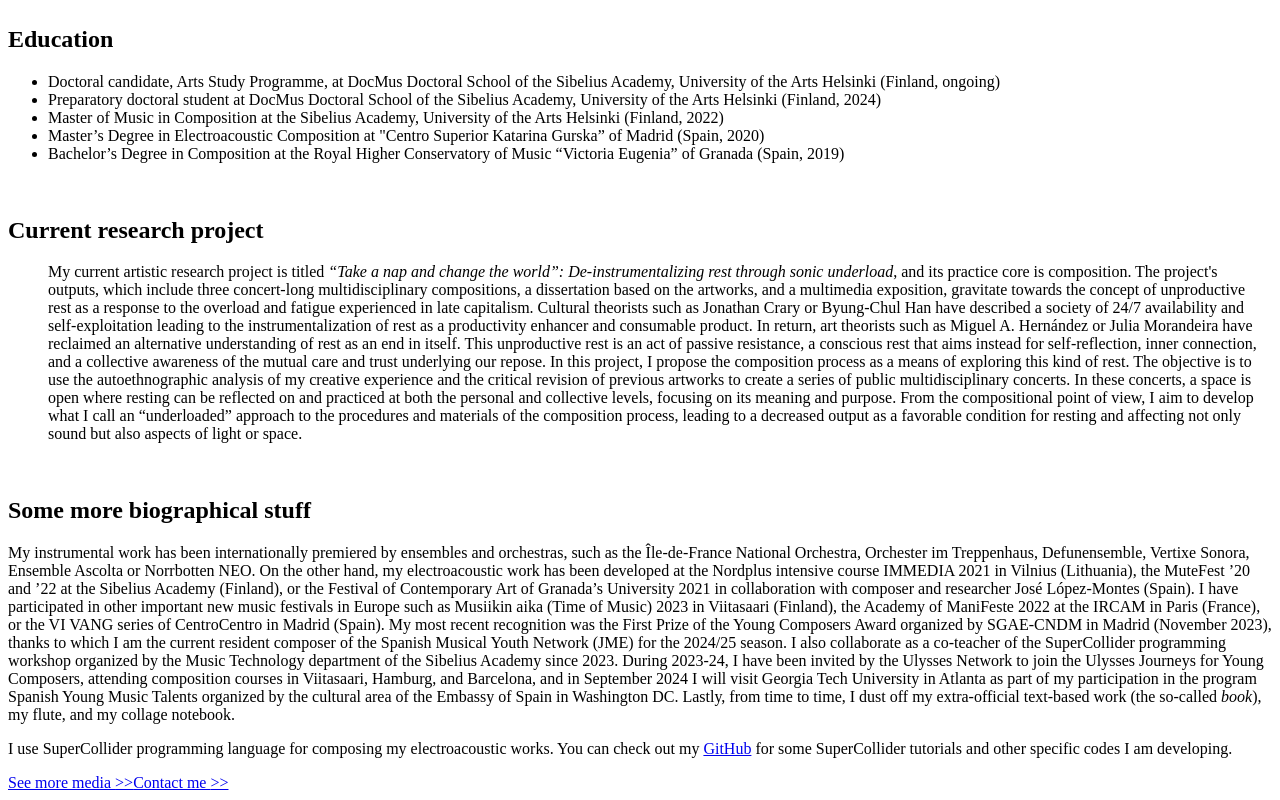
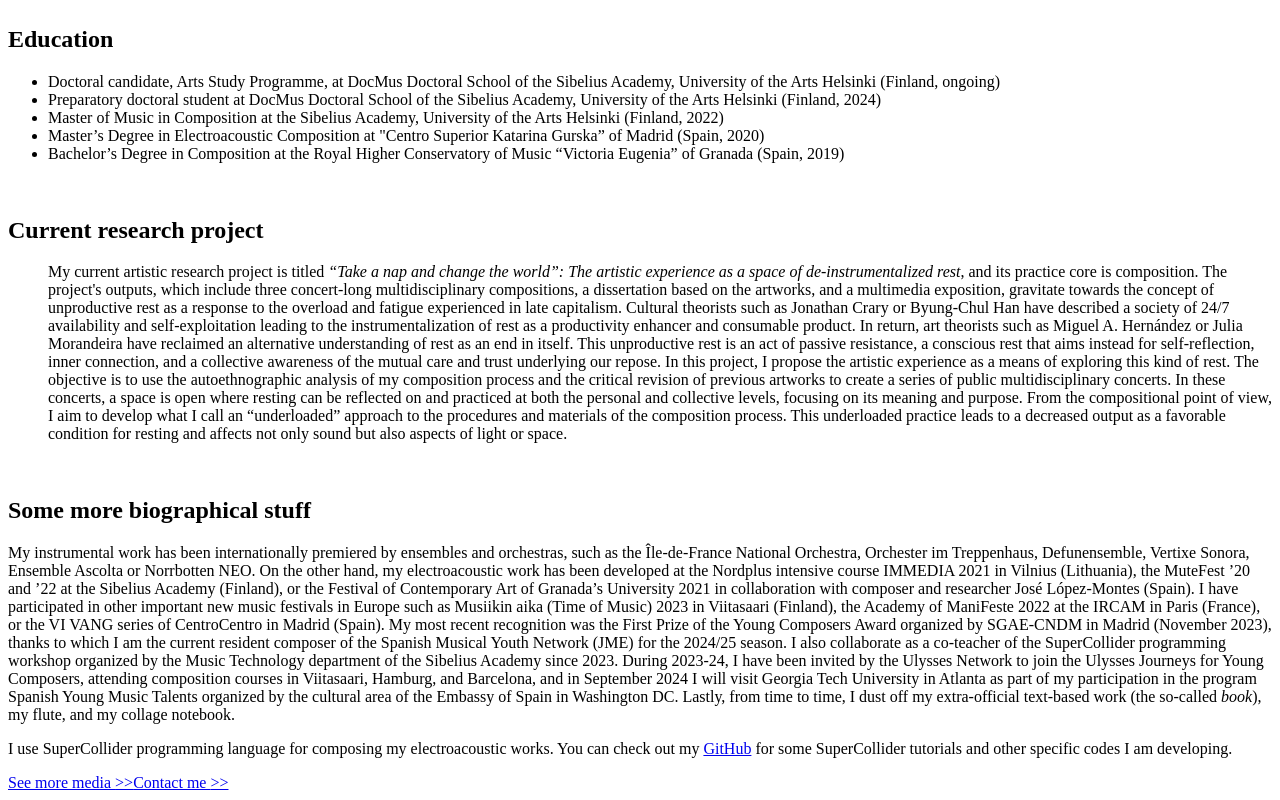
Before and after one commit to Kyokatarz/pilar-website-nextjs, a Next.js app: page /AboutMePage/AboutMePage in a window 1280 px wide. Shown: the part 1785-2585 px from the top of the page. Built offline with nearby package versions, Linux system fonts and the light colour scheme.

Commit message:
Research update

```diff
--- a/src/pages/AboutMePage/AboutMePage.tsx
+++ b/src/pages/AboutMePage/AboutMePage.tsx
@@ -73,8 +73,8 @@ const FullAbout = () => {
             <Paragraph>
               My current artistic research project is titled{" "}
               <em>
-                “Take a nap and change the world”: De-instrumentalizing rest
-                through sonic underload
+                “Take a nap and change the world”: The artistic experience as a
+                space of de-instrumentalized rest
               </em>
               , and its practice core is composition. The project's outputs,
               which include three concert-long multidisciplinary compositions, a
@@ -90,18 +90,18 @@ const FullAbout = () => {
               unproductive rest is an act of passive resistance, a conscious
               rest that aims instead for self-reflection, inner connection, and
               a collective awareness of the mutual care and trust underlying our
-              repose. In this project, I propose the composition process as a
+              repose. In this project, I propose the artistic experience as a
               means of exploring this kind of rest. The objective is to use the
-              autoethnographic analysis of my creative experience and the
+              autoethnographic analysis of my composition process and the
               critical revision of previous artworks to create a series of
               public multidisciplinary concerts. In these concerts, a space is
               open where resting can be reflected on and practiced at both the
               personal and collective levels, focusing on its meaning and
               purpose. From the compositional point of view, I aim to develop
               what I call an “underloaded” approach to the procedures and
-              materials of the composition process, leading to a decreased
-              output as a favorable condition for resting and affecting not only
-              sound but also aspects of light or space.
+              materials of the composition process. This underloaded practice
+              leads to a decreased output as a favorable condition for resting
+              and affects not only sound but also aspects of light or space.
             </Paragraph>
           </ul>
           <br />
--- a/src/pages/HomePage/sections/ShortAbout/ShortAbout.tsx
+++ b/src/pages/HomePage/sections/ShortAbout/ShortAbout.tsx
@@ -18,8 +18,8 @@ const About = () => {
           School at the Sibelius Academy, University of the Arts Helsinki. My
           artistic research project is titled{" "}
           <em>
-            “Take a nap and change the world”: De-instrumentalizing rest through
-            sonic underload
+            “Take a nap and change the world”: The artistic experience as a
+            space of de-instrumentalized rest
           </em>
           . In this project, I aim to explore through the composition process
           the concept of unproductive rest, that is, rest as an end in itself
```
